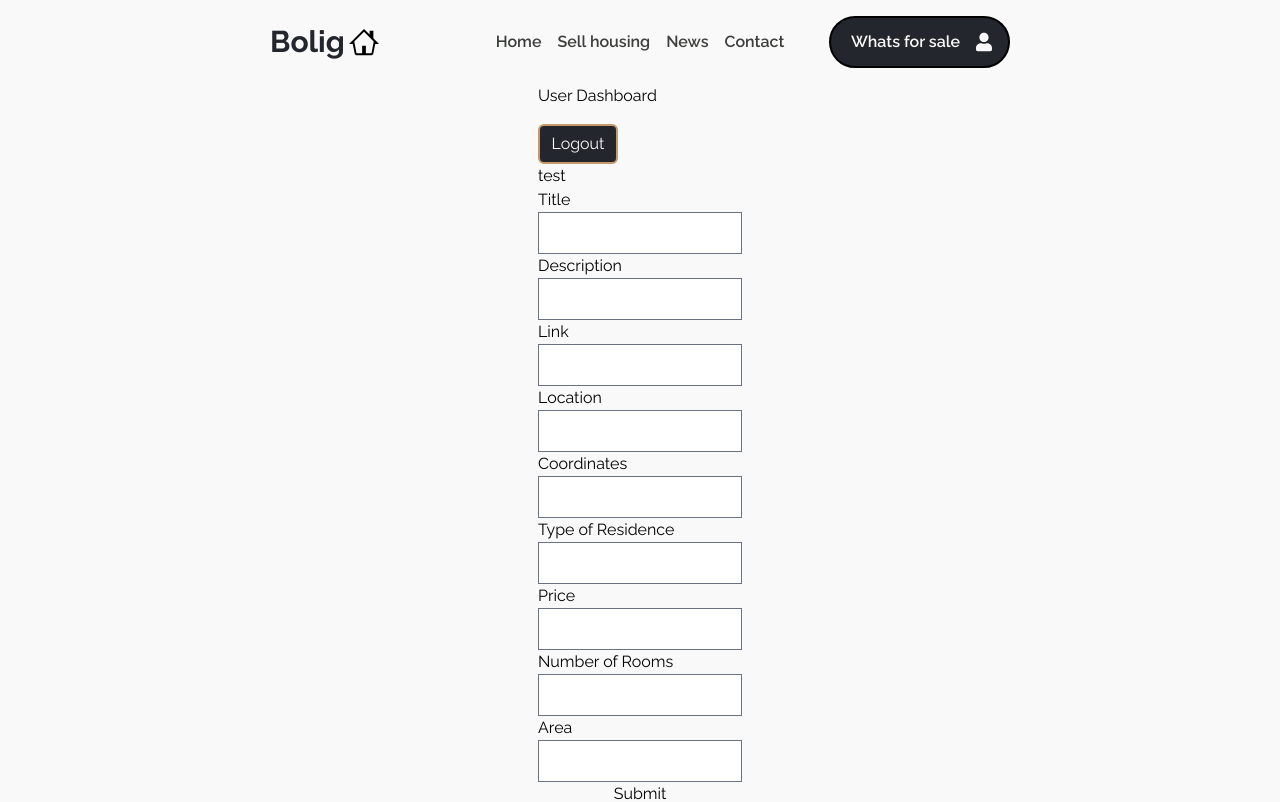
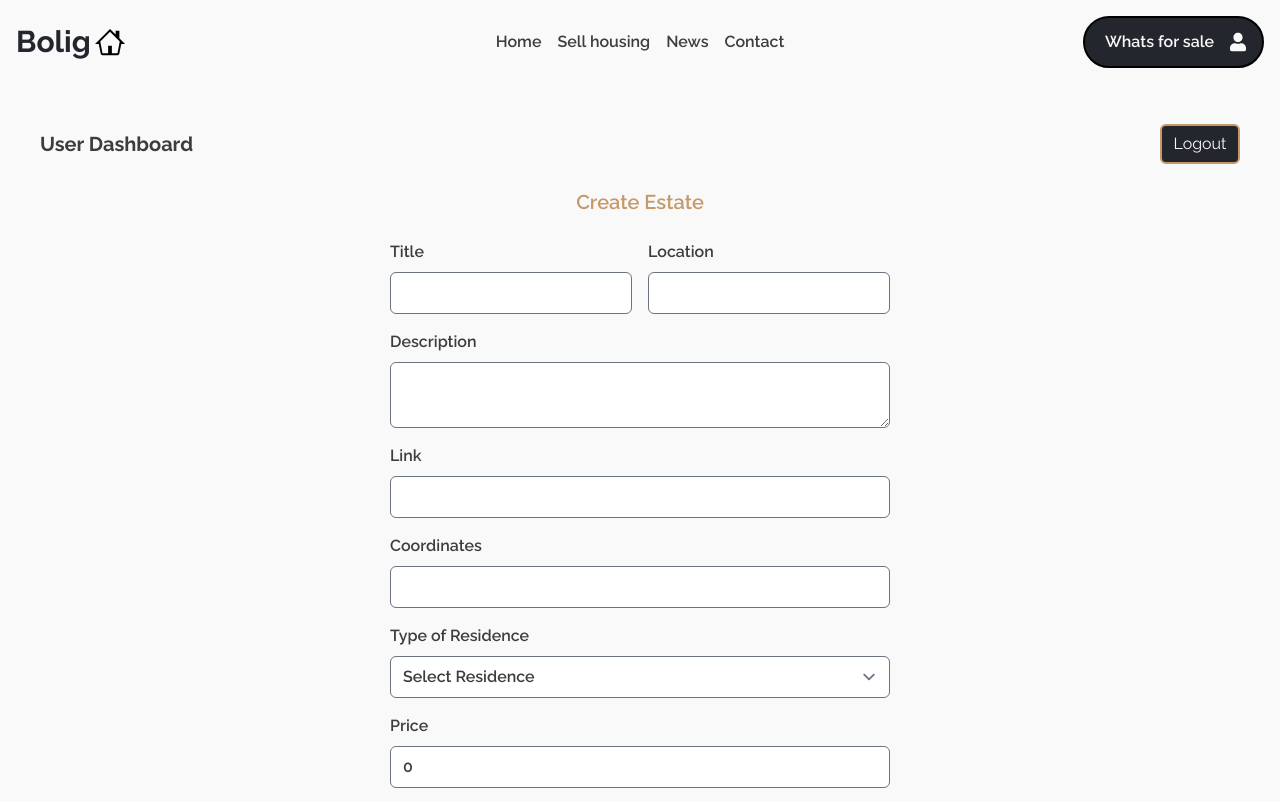
Before and after one commit to MaxAndreasLundin/bolig-web, a Next.js app: page /userDashboard in a window 1280 px wide. Shown: the top 802 px of the page. Built offline with nearby package versions, Linux system fonts and the light colour scheme; sample sign-in values are in the browser's storage.

Commit message:
styled create estate form and user dashboard

```diff
--- a/app/userDashboard/page.tsx
+++ b/app/userDashboard/page.tsx
@@ -25,12 +25,18 @@ const UserDashboard = () => {
 
   return (
     <>
-        {isPasswordChecked && <div>
-          <h1>User Dashboard</h1>
-          <LogoutBtn />
-          <h1>test</h1>
-          <CreateEstate />
-        </div>}
+      {isPasswordChecked && <div className='flex h-[100vh] w-[100vw] flex-1 justify-center text-primary'>
+        <div className='flex w-full max-w-[1400px] flex-col justify-center bg-white_bolig p-10'>
+          <div className='flex items-center justify-between'>
+            <h1 className='font-bold text-xl'>User Dashboard</h1>
+            <LogoutBtn />
+          </div>
+          <div className='flex flex-col justify-center items-center'>
+          <h2 className='font-semibold text-third p-6 text-xl'>Create Estate</h2>
+            <CreateEstate />
+          </div>
+        </div>
+      </div>}
     </>
   );
 };
--- a/components/createEstate/CreateEstate.tsx
+++ b/components/createEstate/CreateEstate.tsx
@@ -1,7 +1,7 @@
 import React, { ChangeEvent, FormEvent, useState } from 'react';
+import { GoHome } from 'react-icons/go';
 
-const CreateEstate = () => {
-  const [estateData, setEstateData] = useState({
+const initialState = {
   title: '',
   location: '',
   description: '',
@@ -11,34 +11,47 @@ const CreateEstate = () => {
   price: 0,
   room: 0,
   area: 0,
-  });
+};
 
-  const handleChange = (e: ChangeEvent<HTMLInputElement>) => {
+const CreateEstate = () => {
+  const [estateData, setEstateData] = useState(initialState);
+
+  const handleChange = (
+    e: ChangeEvent<HTMLInputElement | HTMLTextAreaElement | HTMLSelectElement>,
+  ) => {
     const { id, value } = e.target;
     setEstateData((prevState) => ({
       ...prevState,
-      [id]: id === 'price' || id === 'room' || id === 'area' ? Number(value) : value,
+      [id]:
+        id === 'price' || id === 'room' || id === 'area'
+          ? Number(value)
+          : value,
     }));
   };
 
   const handleSubmit = async (e: FormEvent<HTMLFormElement>) => {
     e.preventDefault();
 
-    console.log(estateData)
+    console.log(estateData);
 
     try {
-      const response = await fetch(`${process.env.NEXT_PUBLIC_NEST_BACKEND}/estates`, {
+      const response = await fetch(
+        `${process.env.NEXT_PUBLIC_NEST_BACKEND}/estates`,
+        {
           method: 'POST',
           headers: {
             'Content-Type': 'application/json',
             Authorization: `Bearer ${localStorage.getItem('token')}`,
           },
           body: JSON.stringify(estateData),
-      });
+        },
+      );
 
       if (response.ok) {
         const responseData = await response.json();
+        setEstateData(initialState);
         console.log('Estate created:', responseData);
+        alert('Estate Created');
       } else {
         console.error('Error creating estate1:', response.status);
       }
@@ -49,35 +62,124 @@ const CreateEstate = () => {
 
   return (
     <>
-      <form onSubmit={handleSubmit} className='flex flex-col'>
-        <label htmlFor="title">Title</label>
-        <input type="text" id="title" onChange={handleChange} />
+      <form
+        onSubmit={handleSubmit}
+        className="flex w-full max-w-[500px] flex-col justify-center font-semibold"
+      >
+        <div className="flex w-full flex-col justify-between gap-4 sm:flex-row">
+          <div className="flex w-full flex-col">
+            <label htmlFor="title" className="mb-2">
+              Title
+            </label>
+            <input
+              type="text"
+              id="title"
+              value={estateData.title}
+              onChange={handleChange}
+              className="mb-2 rounded-md border"
+            />
+          </div>
 
-        <label htmlFor="description">Description</label>
-        <input type="text" id="description" onChange={handleChange} />
+          <div className="flex w-full flex-col">
+            <label htmlFor="location" className="mb-2">
+              Location
+            </label>
+            <input
+              type="text"
+              id="location"
+              value={estateData.location}
+              onChange={handleChange}
+              className="mb-4 rounded-md border"
+            />
+          </div>
+        </div>
 
-        <label htmlFor="link">Link</label>
-        <input type="text" id="link" onChange={handleChange} />
+        <label htmlFor="description" className="mb-2">
+          Description
+        </label>
+        <textarea
+          id="description"
+          value={estateData.description}
+          onChange={handleChange}
+          className="mb-4 rounded-md border"
+        ></textarea>
 
-        <label htmlFor="location">Location</label>
-        <input type="text" id="location" onChange={handleChange} />
+        <label htmlFor="link" className="mb-2">
+          Link
+        </label>
+        <input
+          type="text"
+          id="link"
+          value={estateData.link}
+          onChange={handleChange}
+          className="mb-4 rounded-md border"
+        />
 
-        <label htmlFor="coordinates">Coordinates</label>
-        <input type="text" id="coordinates" onChange={handleChange} />
+        <label htmlFor="coordinates" className="mb-2">
+          Coordinates
+        </label>
+        <input
+          type="text"
+          id="coordinates"
+          value={estateData.coordinates}
+          onChange={handleChange}
+          className="mb-4 rounded-md border"
+        />
 
-        <label htmlFor="typeOfResidence">Type of Residence</label>
-        <input type="text" id="typeOfResidence" onChange={handleChange} />
+        <label htmlFor="typeOfResidence" className="mb-2">
+          Type of Residence
+        </label>
+        <select
+          id="typeOfResidence"
+          value={estateData.typeOfResidence}
+          onChange={handleChange}
+          className="mb-4 rounded-md border"
+        >
+          <option value="">Select Residence</option>
+          <option value="apartment">Apartment</option>
+          <option value="townhouse">Town House</option>
+          <option value="house">House</option>
+        </select>
 
-        <label htmlFor="price">Price</label>
-        <input type="number" id="price" onChange={handleChange} />
+        <label htmlFor="price" className="mb-2">
+          Price
+        </label>
+        <input
+          type="number"
+          id="price"
+          value={estateData.price}
+          onChange={handleChange}
+          className="mb-4 rounded-md border"
+        />
 
-        <label htmlFor="room">Number of Rooms</label>
-        <input type="number" id="room" onChange={handleChange} />
+        <label htmlFor="room" className="mb-2">
+          Number of Rooms
+        </label>
+        <input
+          type="number"
+          id="room"
+          value={estateData.room}
+          onChange={handleChange}
+          className="mb-4 rounded-md border"
+        />
 
-        <label htmlFor="area">Area</label>
-        <input type="number" id="area" onChange={handleChange} />
+        <label htmlFor="area" className="mb-2">
+          Area
+        </label>
+        <input
+          type="number"
+          id="area"
+          value={estateData.area}
+          onChange={handleChange}
+          className="mb-6 rounded-md border"
+        />
 
-        <button type='submit'>Submit</button>
+        <button
+          type="submit"
+          className="hover:bg-neutral-700 flex h-10 w-full items-center justify-center gap-4 rounded-md border-2 border-third bg-secondary text-white_bolig hover:scale-105 hover:cursor-pointer hover:bg-opacity-80"
+        >
+          Submit <GoHome />
+        </button>
       </form>
     </>
   );
--- a/components/logoutBtn/LogoutBtn.tsx
+++ b/components/logoutBtn/LogoutBtn.tsx
@@ -1,17 +1,21 @@
-import Link from 'next/link'
-import React, { useState } from 'react'
+import Link from 'next/link';
+import React from 'react';
 
 const LogoutBtn = () => {
-
   const handleLogout = () => {
     localStorage.removeItem('token');
-  }
+  };
 
   return (
     <Link href="/">
-      <button onClick={handleLogout} className="text-white_bolig hover:bg-neutral-700 mt-4 h-10 w-40 rounded-md border-2 border-third bg-secondary hover:scale-105 hover:cursor-pointer hover:bg-opacity-40 sm:w-20">Logout</button>
+      <button
+        onClick={handleLogout}
+        className="hover:bg-neutral-700 h-10 w-20 rounded-md border-2 border-third bg-secondary text-white_bolig hover:scale-105 hover:cursor-pointer hover:bg-opacity-80"
+      >
+        Logout
+      </button>
     </Link>
-  )
-}
+  );
+};
 
-export default LogoutBtn
+export default LogoutBtn;
```
Lines whose indentation alone changed are shown as unchanged.
